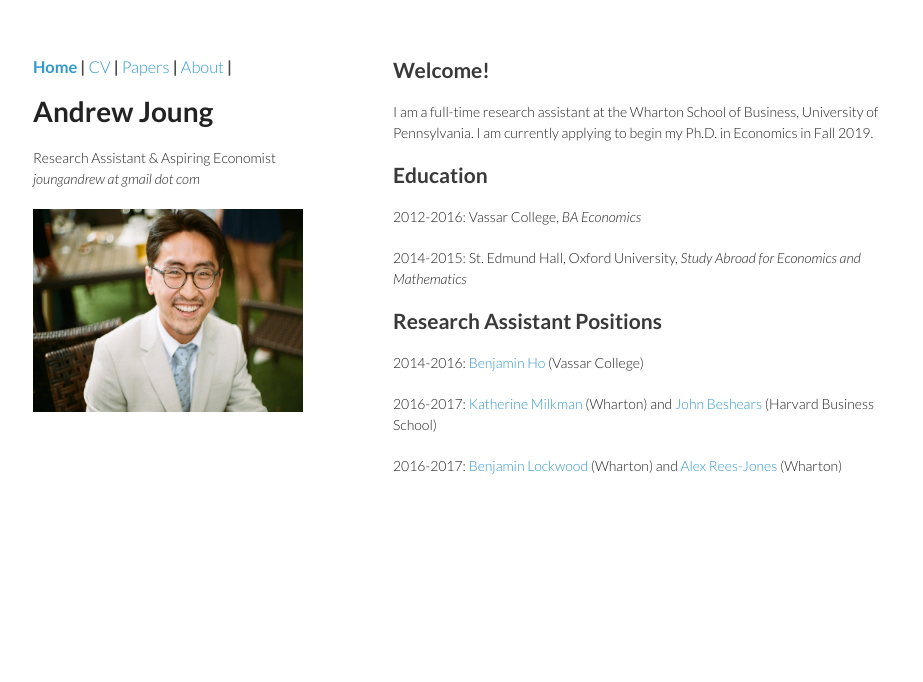
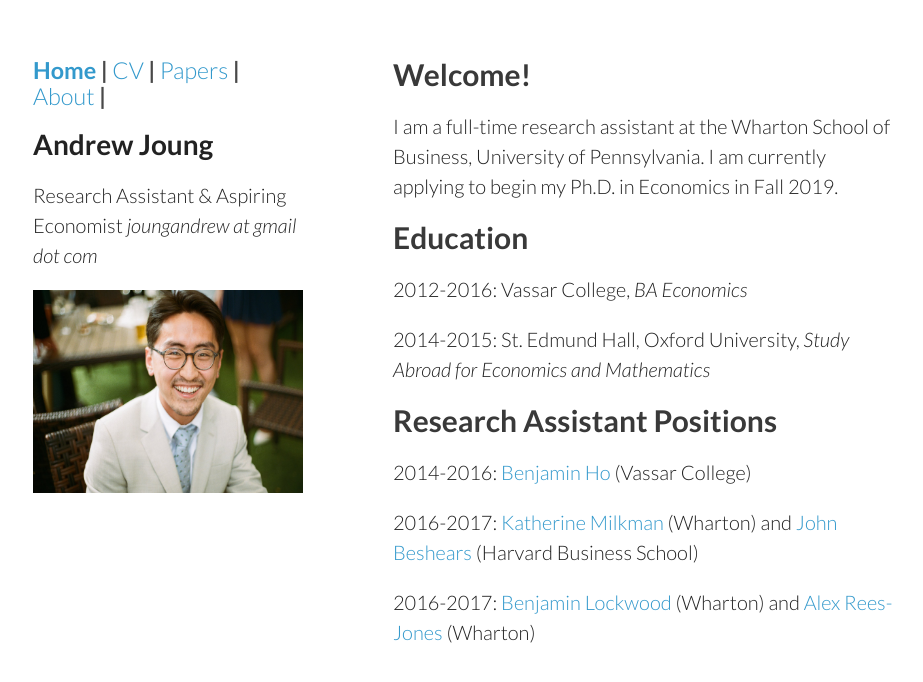
Before and after one commit to sxfinance/sxia.github.io, a Jekyll site: the page index.html, which Jekyll copies as it is, in a window 1280 px wide. Shown: the top 682 px of the page, without its empty margins (177-1100 px from the left). Built offline with Jekyll 4.4.1, drawn with Linux system fonts in a browser that asks for light colours.

Commit message:
Update styles.css

```diff
--- a/stylesheets/styles.css
+++ b/stylesheets/styles.css
@@ -2,7 +2,7 @@
 
 body {
   padding:50px;
-  font:14px/1.5 Lato, "Helvetica Neue", Helvetica, Arial, sans-serif;
+  font:20px/1.5 Lato, "Helvetica Neue", Helvetica, Arial, sans-serif;
   color:#222;
   font-weight:300;
 }
```
